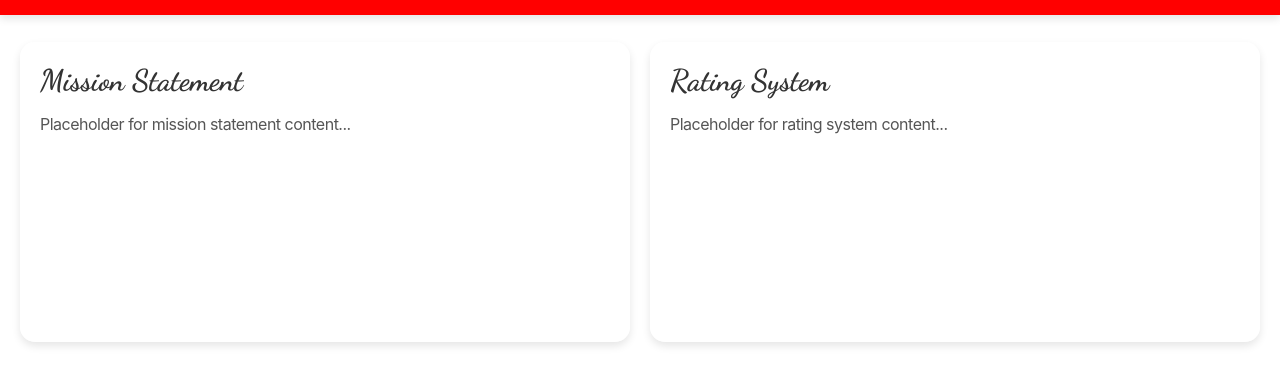
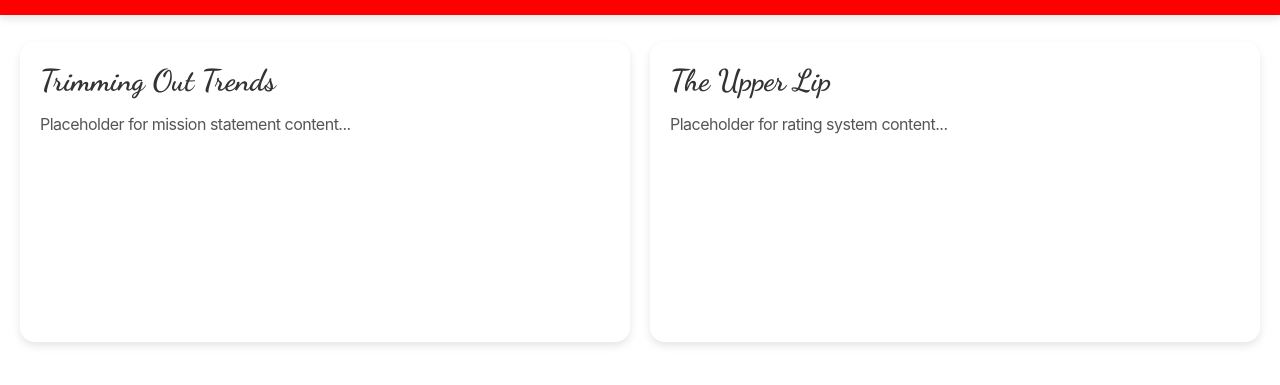
Before and after one commit to happystache/thewhiskerer, a plain HTML site: page index.html in a window 1280 px wide. Shown: the part 253-638 px from the top of the page. Drawn offline with Linux system fonts and the light colour scheme.

Commit message:
containers

```diff
--- a/index.html
+++ b/index.html
@@ -50,13 +50,13 @@
 <main>
     <!-- Mission Statement Container -->
     <div class="mission-container">
-        <h2>Mission Statement</h2>
+        <h2>Trimming Out Trends</h2>
         <p>Placeholder for mission statement content...</p>
     </div>
 
     <!-- Rating System Container -->
     <div class="rating-container">
-        <h2>Rating System</h2>
+        <h2>The Upper Lip</h2>
         <p>Placeholder for rating system content...</p>
     </div>
 </main>
```
